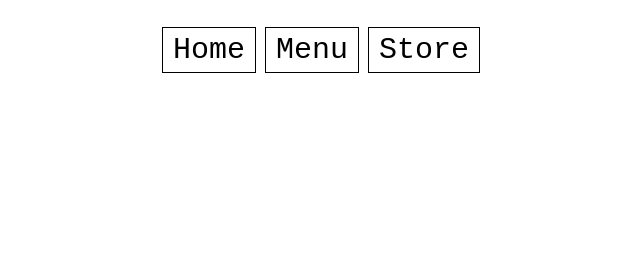
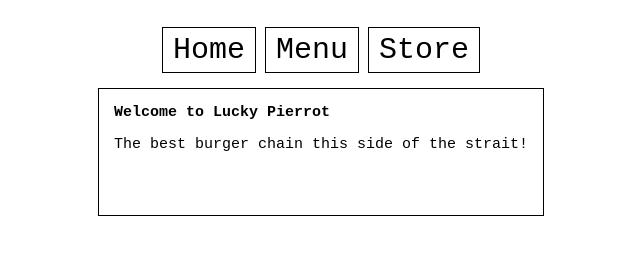
Before and after one commit to DaviErnestPradipta/Odin-Restaurant, a website built with webpack: page src/template.html in a window 1280 px wide. Shown: the part 92-346 px from the top of the page, without its empty margins (319-959 px from the left). Built offline with nearby package versions, Linux system fonts and the light colour scheme.

Commit message:
Add homepage

```diff
--- /dev/null
+++ b/src/home.js
@@ -0,0 +1,46 @@
+export class HomeItem {
+    constructor(title, text) {
+        this.title = title;
+        this.text = text;
+    }
+
+    render() {
+        const item = document.createElement('div');
+        item.classList.add('home-item');
+
+        const itemTitle = document.createElement('div');
+        itemTitle.classList.add('item-title');
+        itemTitle.textContent = this.title;
+
+        const itemText = document.createElement('div');
+        itemText.classList.add('item-text');
+        itemText.textContent = this.text;
+
+        item.appendChild(itemTitle);
+        item.appendChild(itemText);
+
+        return item;
+    }
+}
+
+export class Home {
+    constructor(items) {
+        this.items = items;
+    }
+
+    render() {
+        const container = document.createElement('div');
+        container.classList.add('home-container');
+
+        this.items.forEach(itemData => {
+            const homeItem = new HomeItem(itemData.title, itemData.text);
+            container.appendChild(homeItem.render());
+        });
+
+        return container;
+    }
+}
+
+export const homeItems = [
+    { title: 'Welcome to Lucky Pierrot', text: 'The best burger chain this side of the strait!' }
+];
--- a/src/index.js
+++ b/src/index.js
@@ -1,11 +1,23 @@
 import "./style.css";
+import { Home, homeItems } from "./home.js";
 import { Menu, menuItems } from "./menu.js";
 import { Store, storeItems } from "./store.js";
 
 document.addEventListener('DOMContentLoaded', () => {
     const content = document.getElementById('content');
+    const homeButton = document.querySelector('nav button:nth-child(1)');
     const menuButton = document.querySelector('nav button:nth-child(2)');
     const storeButton = document.querySelector('nav button:nth-child(3)');
+
+    content.innerHTML = '';
+    const home = new Home(homeItems);
+    content.appendChild(home.render());
+
+    homeButton.addEventListener('click', () => {
+        content.innerHTML = '';
+        const home = new Home(homeItems);
+        content.appendChild(home.render());
+    });
 
     menuButton.addEventListener('click', () => {
         content.innerHTML = '';
@@ -15,7 +27,7 @@
 
     storeButton.addEventListener('click', () => {
         content.innerHTML = '';
-        const menu = new Store(storeItems);
-        content.appendChild(menu.render());
+        const store = new Store(storeItems);
+        content.appendChild(store.render());
     });
 });
--- a/src/style.css
+++ b/src/style.css
@@ -23,6 +23,7 @@
 }
 
 button:hover,
+.home-item:hover,
 .menu-item:hover,
 .store-item:hover {
     background-color: rgb(250, 250, 100);
@@ -34,6 +35,10 @@
     align-items: center;
 }
 
+.home-container {
+    display: flex;
+}
+
 .menu-container,
 .store-container {
     display: grid;
@@ -42,6 +47,7 @@
     gap: 5px;
 }
 
+.home-item,
 .menu-item,
 .store-item {
     padding: 15px;
```
